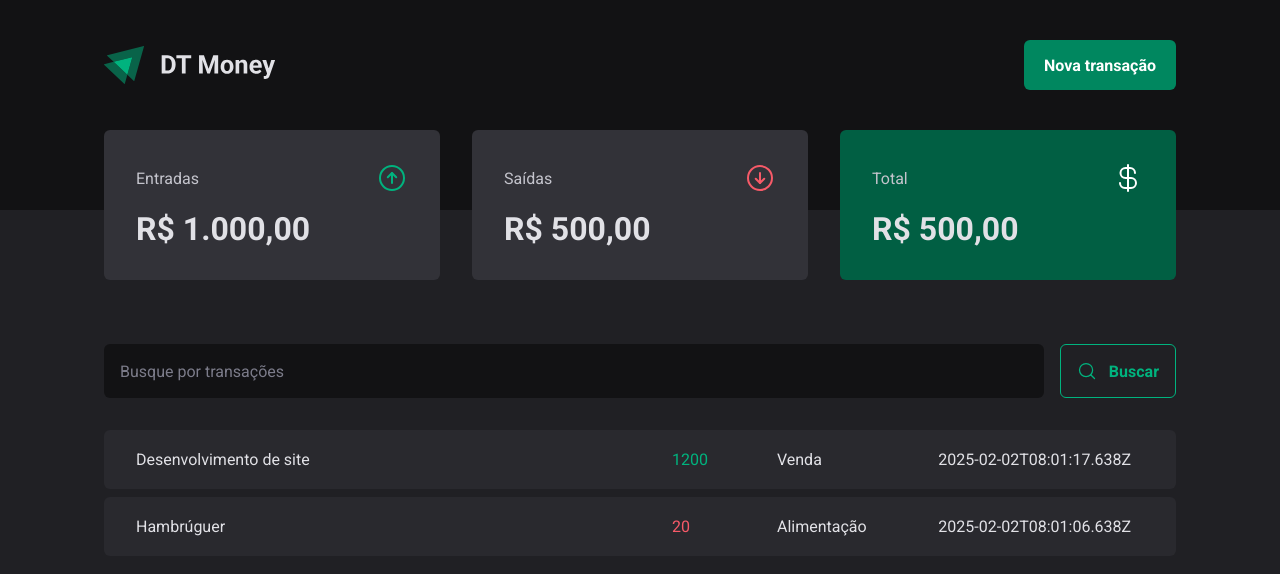
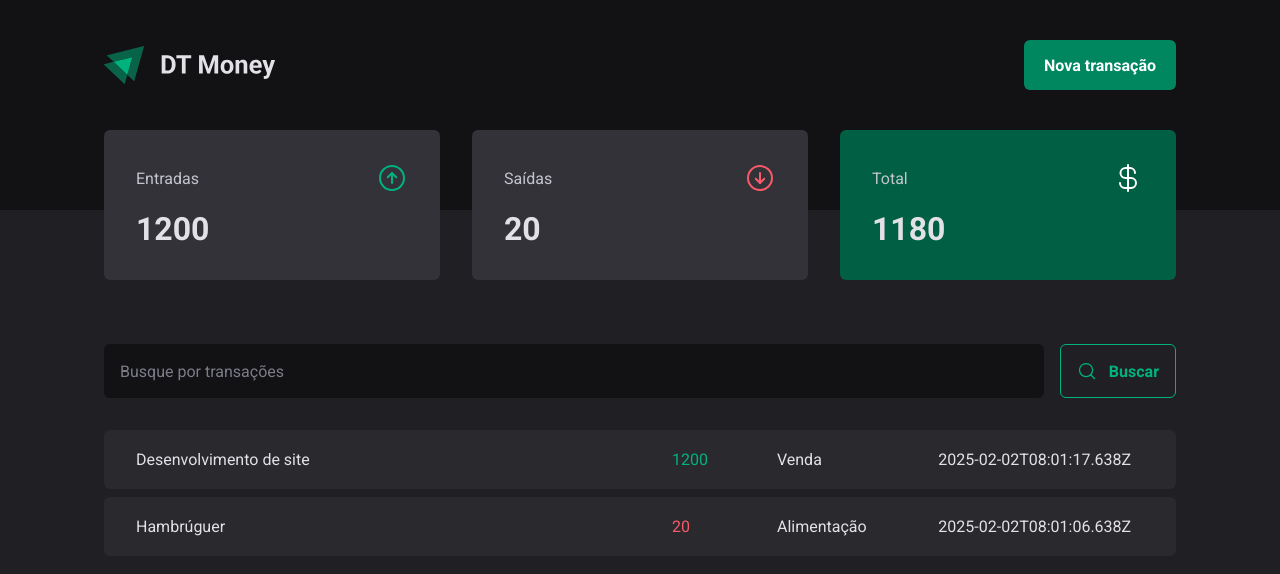
Before and after one commit to Clemilsonchaves/dt-money, a React (Vite) app: page / in a window 1280 px wide. Shown: the top 574 px of the page. Built offline with nearby package versions, Linux system fonts and the light colour scheme; data requests are answered from the project's data file.

Commit message:
feat: implement summary calculations using transactions context

```diff
--- a/src/components/Summary/index.tsx
+++ b/src/components/Summary/index.tsx
@@ -1,7 +1,32 @@
+import { useContext } from 'react';
+import { TransactionsContext } from '../../contexts/TransactionsContext';
 import { SummaryCard, SummaryContainer } from './styles';
 import { ArrowCircleDown, ArrowCircleUp, CurrencyDollar } from 'phosphor-react';
 
 export function Summary() {
+ const { transactions } = useContext(TransactionsContext);
+
+
+ const summary = transactions.reduce(
+    (acc, transaction)  => {
+      if (transaction.type === 'income') {
+        acc.income += transaction.price;
+        acc.total += transaction.price;
+
+      } else {
+        acc.outcome += transaction.price;
+        acc.total -= transaction.price;
+      }
+
+      return acc;
+    },
+    {
+        income: 0,
+        outcome: 0,
+        total: 0
+    }
+  )
+
   return (
     <SummaryContainer>
       <SummaryCard>
@@ -9,7 +34,7 @@
           <span>Entradas</span>
           <ArrowCircleUp size={32} color="#00B37E" />
         </header>
-        <strong>R$ 1.000,00</strong>
+        <strong>{summary.income}</strong>
       </SummaryCard>
 
       <SummaryCard>
@@ -17,7 +42,7 @@
           <span>Saídas</span>
           <ArrowCircleDown size={32} color="#F75A68" />
         </header>
-        <strong>R$ 500,00</strong>
+        <strong>{summary.outcome}</strong>
       </SummaryCard>
 
       <SummaryCard variant='green'>
@@ -25,7 +50,7 @@
           <span>Total</span>
           <CurrencyDollar size={32} color="#FFF" />
         </header>
-        <strong>R$ 500,00</strong>
+        <strong>{summary.total}</strong>
       </SummaryCard>
     </SummaryContainer>
   );
```
